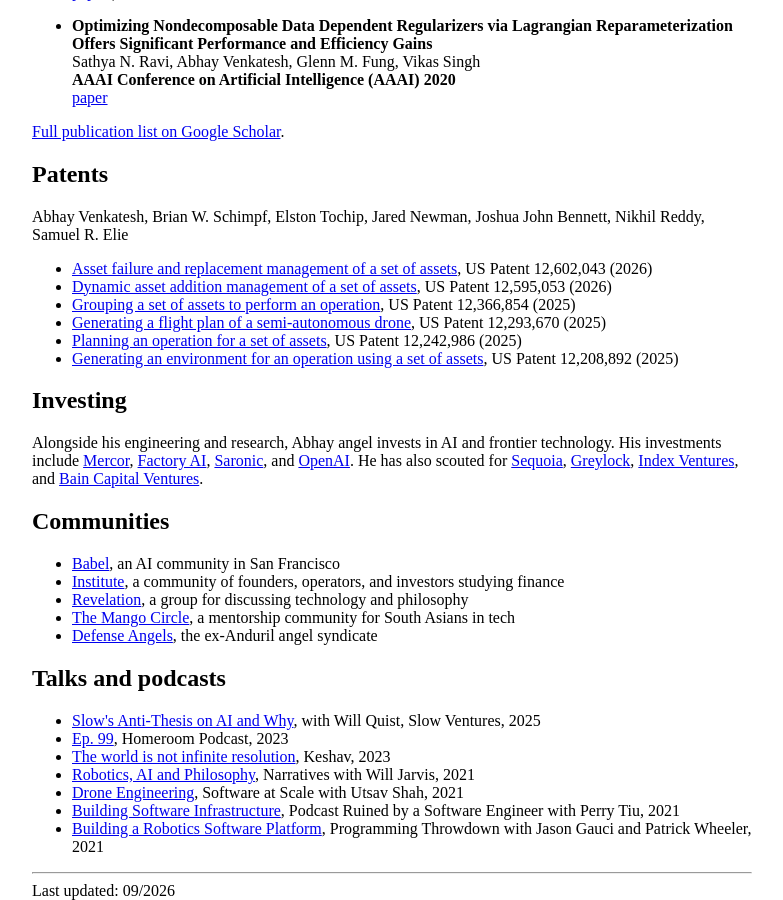
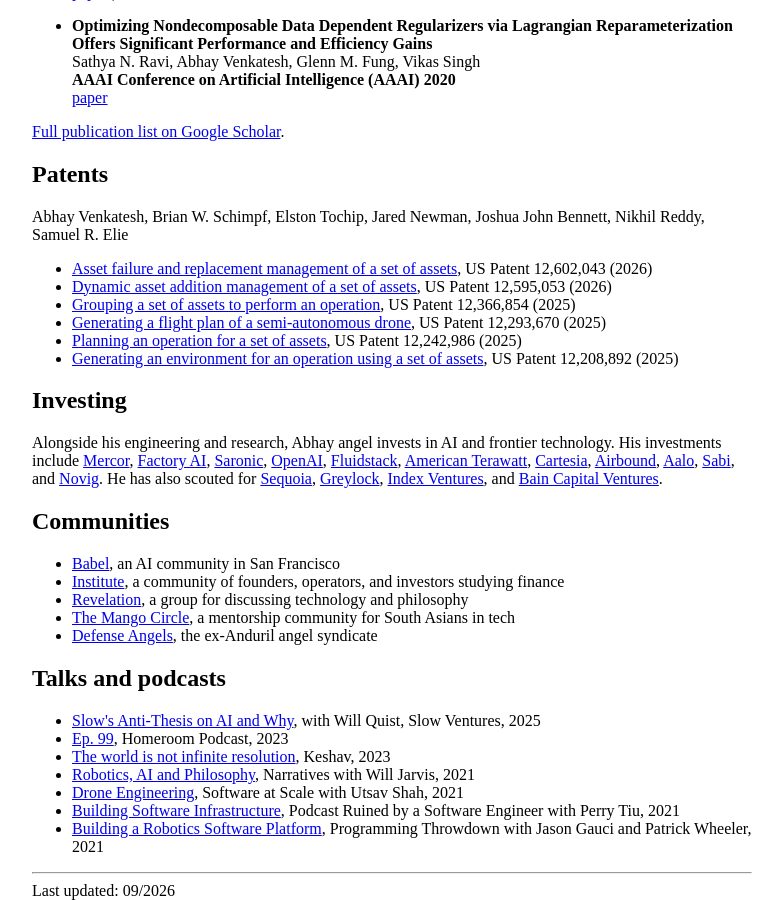
Before and after one commit to abhay-venkatesh/abhay-venkatesh.github.io, a Jekyll site: the page built from _pages/about.md, in a window 1280 px wide and 900 px high, scrolled down 1274 px. Shown: the whole window, without its empty margins (248-1031 px from the left). Built offline with Jekyll 4.4.1, drawn with Linux system fonts in a browser that asks for light colours.

Commit message:
Add seven investments to the Investing section

```diff
--- a/_pages/about.md
+++ b/_pages/about.md
@@ -90,7 +90,7 @@
 
 <h2 id="investing"><a class="section-link" href="#investing" title="Link to Investing">Investing</a></h2>
 
-Alongside his engineering and research, Abhay angel invests in AI and frontier technology. His investments include [Mercor](https://www.mercor.com/), [Factory AI](https://factory.com/), [Saronic](https://www.saronic.com/), and [OpenAI](https://openai.com/). He has also scouted for [Sequoia](https://sequoiacap.com/), [Greylock](https://greylock.com/), [Index Ventures](https://www.indexventures.com/), and [Bain Capital Ventures](https://baincapitalventures.com/).
+Alongside his engineering and research, Abhay angel invests in AI and frontier technology. His investments include [Mercor](https://www.mercor.com/), [Factory AI](https://factory.com/), [Saronic](https://www.saronic.com/), [OpenAI](https://openai.com/), [Fluidstack](https://fluidstack.io/), [American Terawatt](https://www.americanterawatt.com/), [Cartesia](https://cartesia.ai/), [Airbound](https://www.airbound.com/), [Aalo](https://aalo.com/), [Sabi](https://sabi.com/), and [Novig](https://novig.com/). He has also scouted for [Sequoia](https://sequoiacap.com/), [Greylock](https://greylock.com/), [Index Ventures](https://www.indexventures.com/), and [Bain Capital Ventures](https://baincapitalventures.com/).
 
 <h2 id="communities"><a class="section-link" href="#communities" title="Link to Communities">Communities</a></h2>
 <ul>
```
